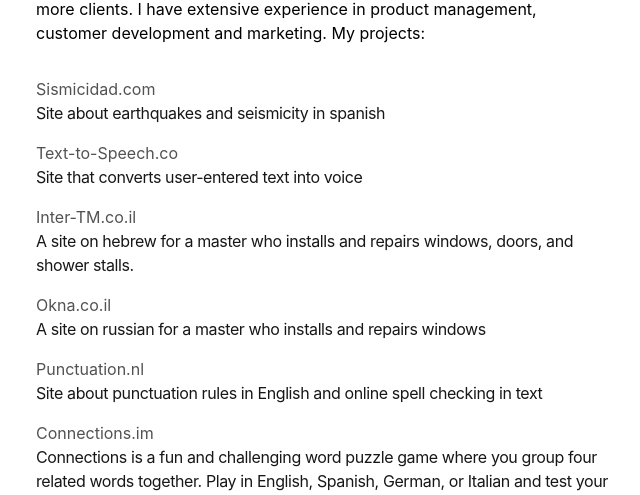
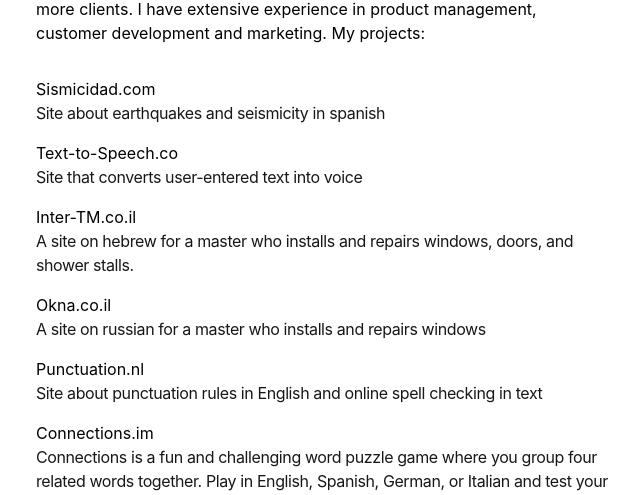
Before and after one commit to z97/my-cv, a Next.js app: page / in a window 1280 px wide. Shown: the part 123-618 px from the top of the page, without its empty margins (316-956 px from the left). Built offline with nearby package versions, Linux system fonts and the light colour scheme.

Commit message:
Update posts.tsx

```diff
--- a/app/components/posts.tsx
+++ b/app/components/posts.tsx
@@ -22,7 +22,7 @@ export function BlogPosts() {
             href={`/blog/${post.slug}`}
           >
             <div className="w-full flex flex-col space-x-0 md:space-x-2">
-              <p className="text-neutral-600 dark:text-neutral-400">
+              <p className="text-bold-600 dark:text-neutral-400">
                 {post.metadata.title}
               </p>
               <p className="text-neutral-900 dark:text-neutral-100 tracking-tight">
```
